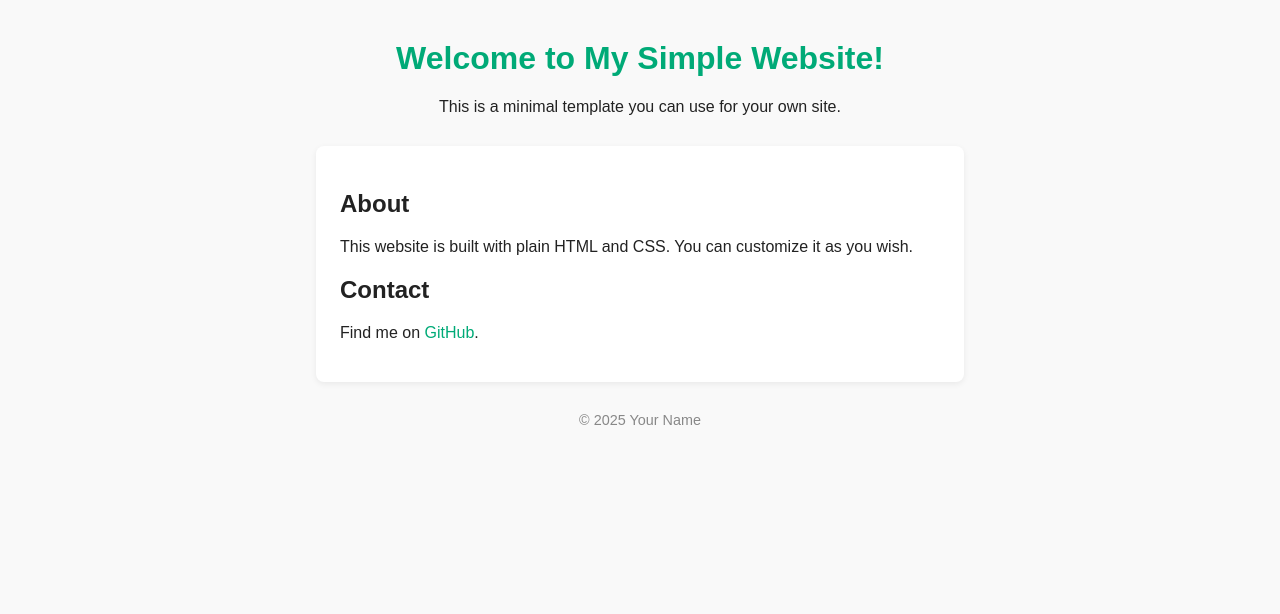
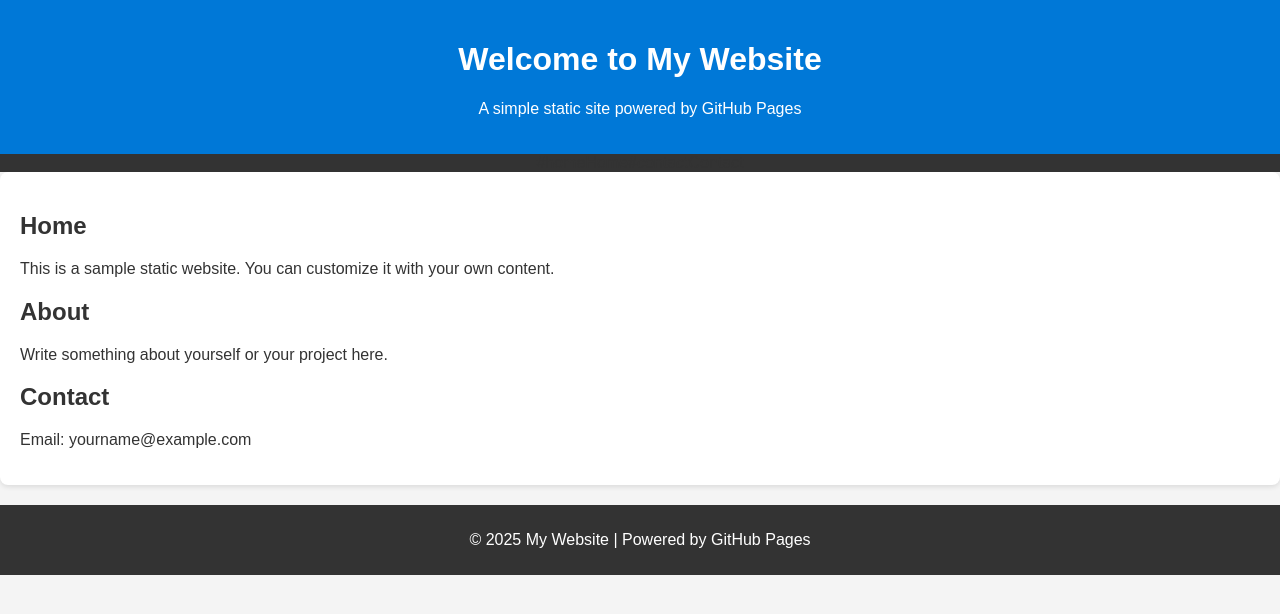
Before and after one commit to ghanimurtafa/website-try, a plain HTML site: page index.html in a window 1280 px wide. Drawn offline with Linux system fonts and the light colour scheme.

Commit message:
Refactor index.html for a static website layout
Updated the HTML structure and styles for a static website.

```diff
--- a/index.html
+++ b/index.html
@@ -2,31 +2,76 @@
 <html lang="en">
 <head>
     <meta charset="UTF-8">
-  <meta name="viewport" content="width=device-width, initial-scale=1">
-  <title>My Simple Website</title>
+    <meta name="viewport" content="width=device-width, initial-scale=1.0">
+    <title>My Static Website</title>
     <style>
-    body { font-family: Arial, sans-serif; margin: 40px; background: #f9f9f9; color: #222; }
-    header { text-align: center; margin-bottom: 30px; }
-    main { max-width: 600px; margin: 0 auto; background: #fff; padding: 24px; border-radius: 8px; box-shadow: 0 2px 6px #0001; }
-    h1 { color: #0a7; }
-    footer { text-align: center; margin-top: 30px; color: #888; font-size: 0.9em; }
-    a { color: #0a7; text-decoration: none; }
-    a:hover { text-decoration: underline; }
+        body {
+            font-family: Arial, sans-serif;
+            margin: 0;
+            padding: 0;
+            background: #f4f4f4;
+            color: #333;
+        }
+        header {
+            background: #0078d7;
+            color: #fff;
+            padding: 20px;
+            text-align: center;
+        }
+        nav {
+            display: flex;
+            justify-content: center;
+            background: #333;
+        }
+        nav a {
+            color: #fff;
+            padding: 14px 20px;
+            text-decoration: none;
+        }
+        nav a:hover {
+            background: #0078d7;
+        }
+        .container {
+            max-width:             margin: 20px auto;
+            padding: 20px;
+            background: #fff;
+            border-radius: 8px;
+            box-shadow: 0 2px 5px rgba(0,0,0,0.1);
+        }
+        footer {
+            text-align: center;
+            padding: 10px;
+            background: #333;
+            color: #fff;
+            margin-top: 20px;
+        }
     </style>
 </head>
 <body>
     <header>
-    <h1>Welcome to My Simple Website!</h1>
-    <p>This is a minimal template you can use for your own site.</p>
+        <h1>Welcome to My Website</h1>
+        <p>A simple static site powered by GitHub Pages</p>
     </header>
-  <main>
-    <h2>About</h2>
-    <p>This website is built with plain HTML and CSS. You can customize it as you wish.</p>
-    <h2>Contact</h2>
-    <p>Find me on <a href="https://github.com/">GitHub</a>.</p>
-  </main>
+
+    <nav>
+        #homeHome</a>
+        <aboutAbout</a>
+        #contactContact</a>
+    </nav>
+
+    <div class="container">
+        <h2 id="home">Home</h2>
+        <p>This is a sample static website. You can customize it with your own content.</p>
+
+        <h2 id="about">About</h2>
+        <p>Write something about yourself or your project here.</p>
+
+        <h2 id="contact">Contact</h2>
+        <p>Email: yourname@example.com</p>
+    </div>
+
     <footer>
-    &copy; 2025 Your Name
+        <p>&copy; 2025 My Website | Powered by GitHub Pages</p>
     </footer>
 </body>
 </html>
```
Lines whose indentation alone changed are shown as unchanged.
